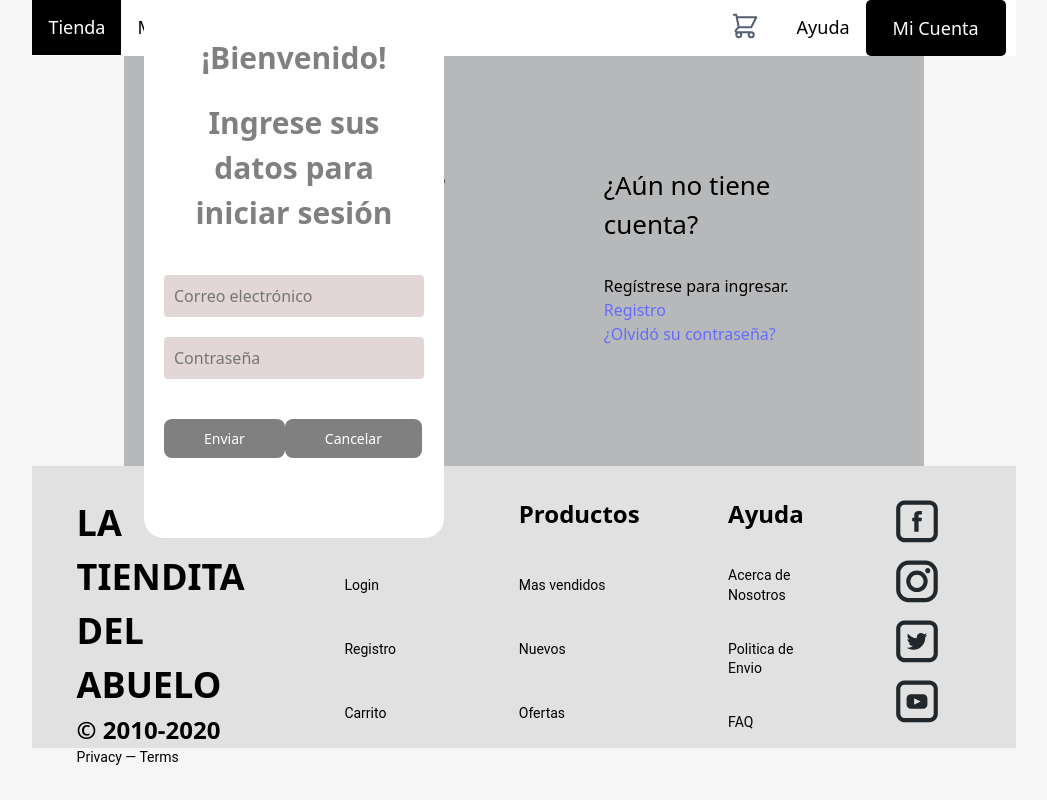
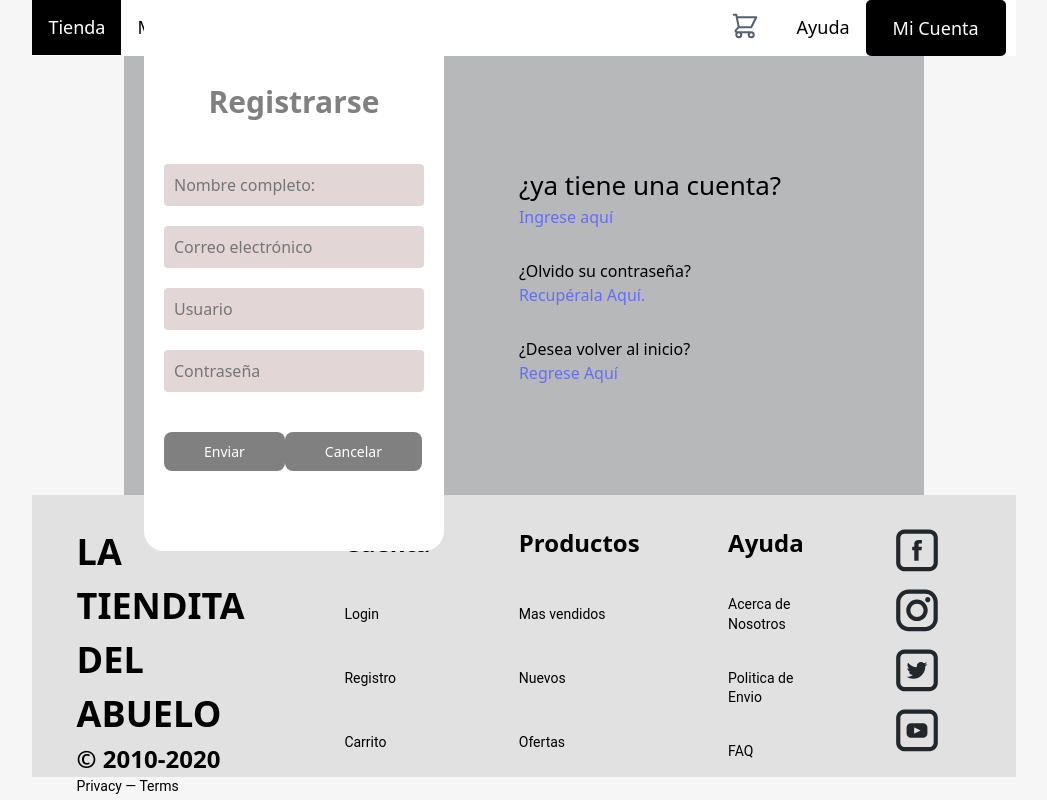
Before and after one commit to RodrigoAGA/Proyecto-PW, a React (Vite) app: page /Registro in a window 1280 px wide. Shown: the whole page, without its empty margins (116-1163 px from the left). Built offline with nearby package versions, Linux system fonts and the light colour scheme.

Commit message:
Formularios

```diff
--- a/src/components/Recuperar.jsx
+++ b/src/components/Recuperar.jsx
@@ -13,7 +13,7 @@ const Recuperar = () => {
   const handleSubmit = async (e) => {
     e.preventDefault();
     try {
-      const res = await fetch('http://localhost:5000/api/auth/forgot-password', {
+      const res = await fetch('http://localhost:3080/api/recuperar', {
         method: 'POST',
         headers: {
           'Content-Type': 'application/json',
@@ -21,11 +21,19 @@ const Recuperar = () => {
         body: JSON.stringify({ email }),
       });
 
-      const data = await res.json();
-      console.log("Revise su correo para recuperar su contraseña.");
+      if (res.ok) {
+        window.location.href = '/CambiarContrasena';
+      } else {
+        const data = await res.json();
+        console.error(data.error);
+      }
     } catch (err) {
-      console.error(err);
+      console.error('Error del servidor:', err);
     }
+  };
+
+  const handleCancel = () => {
+    window.location.href = '/Formulario';
   };
 
   return (
@@ -34,11 +42,11 @@ const Recuperar = () => {
       <div className="contenedor-todo">
         <div className="caja-trasera">
           <div className="caja-trasera-login">
-            <h3>¿Ya tiene una       ,</h3>
-            <p>Iniciar sesión para ingresa  ,</p>
+            <h3>¿Ya tiene una cuenta?</h3>
+            <p>Iniciar sesión para ingresar</p>
             <a href="./Formulario">Iniciar Sesión</a>
             <br />
-            <a href="./Recuperar">¿Olvido su contraseña?</a>
+            <a href="./Recuperar">¿Olvidó su contraseña?</a>
           </div>
           <div className="caja-trasera-registro">
             <h3>¿Aún no tiene cuenta?</h3>
@@ -59,23 +67,8 @@ const Recuperar = () => {
               onChange={handleChange}
               required
             />
-            <button type="submit" id="enviar">Enviar</button>
-            <button type="reset" id="cancelar">Cancelar</button>
-            <a href="./">
-
-            </a>
-          </form>
-
-          <form action="" id="formularioregistro" className="formulario-registro">
-            <h2>Registrarse</h2>
-            <input type="text" placeholder="Nombre completo:" required />
-            <input type="email" placeholder="Correo electrónico" required />
-            <input type="text" placeholder="Usuario" required />
-            <input type="password" placeholder="Contraseña" required />
-
-            <button type="submit" id="enviar">Enviar</button>
-            <button type="reset" id="cancelar">Cancelar</button>
-
+            <button type="submit" id="enviar" onClick={handleSubmit}>Enviar</button>
+            <button type="reset" id="cancelar" onClick={handleCancel}>Cancelar</button>
           </form>
         </div>
       </div>
--- a/src/components/Registro.jsx
+++ b/src/components/Registro.jsx
@@ -3,9 +3,11 @@ import Pie from './Pie';
 import Cabecera from './Cabecera';
 import './Parte1.css';
 
-const Formulario = () => {
+const Registro = () => {
   const [formData, setFormData] = useState({
+    nombre: '',
     email: '',
+    usuario: '',
     password: ''
   });
 
@@ -16,22 +18,26 @@ const Formulario = () => {
   const handleSubmit = async (e) => {
     e.preventDefault();
     try {
-      const res = await fetch('http://localhost:3080/api/formulario', {
+      const res = await fetch('http://localhost:3080/api/registro', {
         method: 'POST',
         headers: {
           'Content-Type': 'application/json',
         },
         body: JSON.stringify({
+          nombre: formData.nombre,
+          usuario: formData.usuario,
           correo: formData.email,
-          contra: formData.password
+          contra: formData.password,
         }),
       });
 
-      if (!res.ok) {
-        const data = await res.json();
+      const data = await res.json();
+      console.log(data);
+
+      if (res.ok) {
+        window.location.href = './Formulario';
+      } else {
         console.error(data.msg);
-      } else {
-        window.location.href = '/DatosRegistroUsuario';
       }
     } catch (err) {
       console.error('Error del servidor:', err);
@@ -39,7 +45,7 @@ const Formulario = () => {
   };
 
   const handleCancel = () => {
-    window.location.href = './';
+    window.location.href = './Formulario';
   };
 
   return (
@@ -48,29 +54,45 @@ const Formulario = () => {
       <div className="contenedor-todo">
         <div className="caja-trasera">
           <div className="caja-trasera-login">
-            <h3>¿Ya tiene una cuenta?</h3>
-            <p>Iniciar sesión para ingresar</p>
-            <button id="btn-iniciar-sesion">Iniciar Sesión</button>
-            <a href="./Recuperar">¿Olvidó su contraseña?</a>
+            <p>Iniciar sesión para</p>
+            <a href="./Formulario">Iniciar Sesión</a>
+            <br />
+            <a href="/Recuperar">¿Olvido su contraseña?</a>
           </div>
           <div className="caja-trasera-registro">
-            <h3>¿Aún no tiene cuenta?</h3>
-            <p>Regístrese para ingresar.</p>
-            <a href="./Registro">Registro</a>
-            <br />
-            <a href="./Recuperar">¿Olvidó su contraseña?</a>
+            <h3>¿ya tiene una cuenta?</h3>
+            <a href="./Formulario">Ingrese aquí</a>
+            <p>¿Olvido su contraseña?</p>
+            <a href="./Recuperar">Recupérala Aquí.</a>
+            <p>¿Desea volver al inicio?</p>
+            <a href="./">Regrese Aquí</a>
           </div>
         </div>
 
         <div className="contenedor-login-registro">
           <form onSubmit={handleSubmit} className="formulario-login">
-            <h2>¡Bienvenido!</h2>
-            <h2>Ingrese sus datos para iniciar sesión</h2>
+            <h2>Registrarse</h2>
+            <input
+              type="text"
+              name="nombre"
+              placeholder="Nombre completo:"
+              value={formData.nombre}
+              onChange={handleChange}
+              required
+            />
             <input
               type="email"
               name="email"
               placeholder="Correo electrónico"
               value={formData.email}
+              onChange={handleChange}
+              required
+            />
+            <input
+              type="text"
+              name="usuario"
+              placeholder="Usuario"
+              value={formData.usuario}
               onChange={handleChange}
               required
             />
@@ -83,7 +105,7 @@ const Formulario = () => {
               required
             />
             <button type="submit" id="enviar">Enviar</button>
-            <button type="reset" id="cancelar" onClick={handleCancel}>Cancelar</button>
+            <button type="button" id="cancelar" onClick={handleCancel}>Cancelar</button>
           </form>
         </div>
       </div>
@@ -92,4 +114,4 @@ const Formulario = () => {
   );
 };
 
-export default Formulario;
+export default Registro;
```
